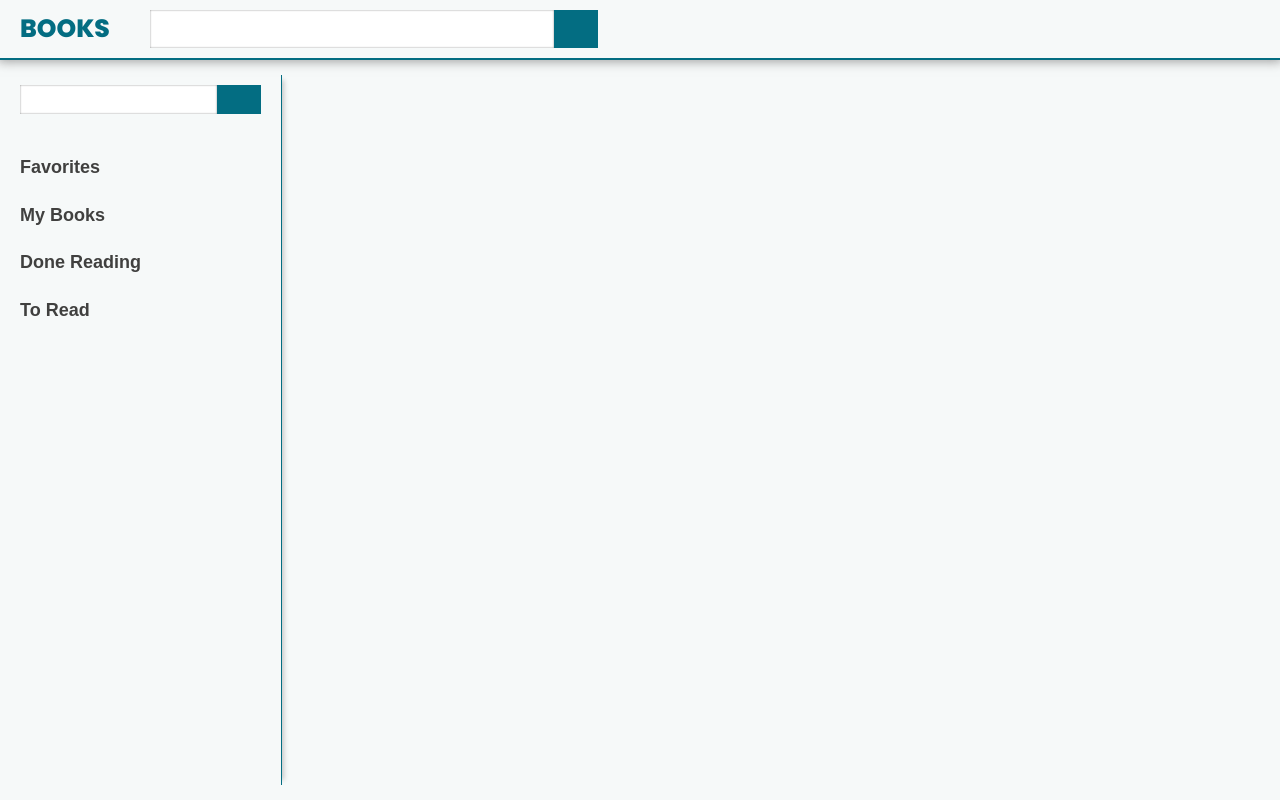
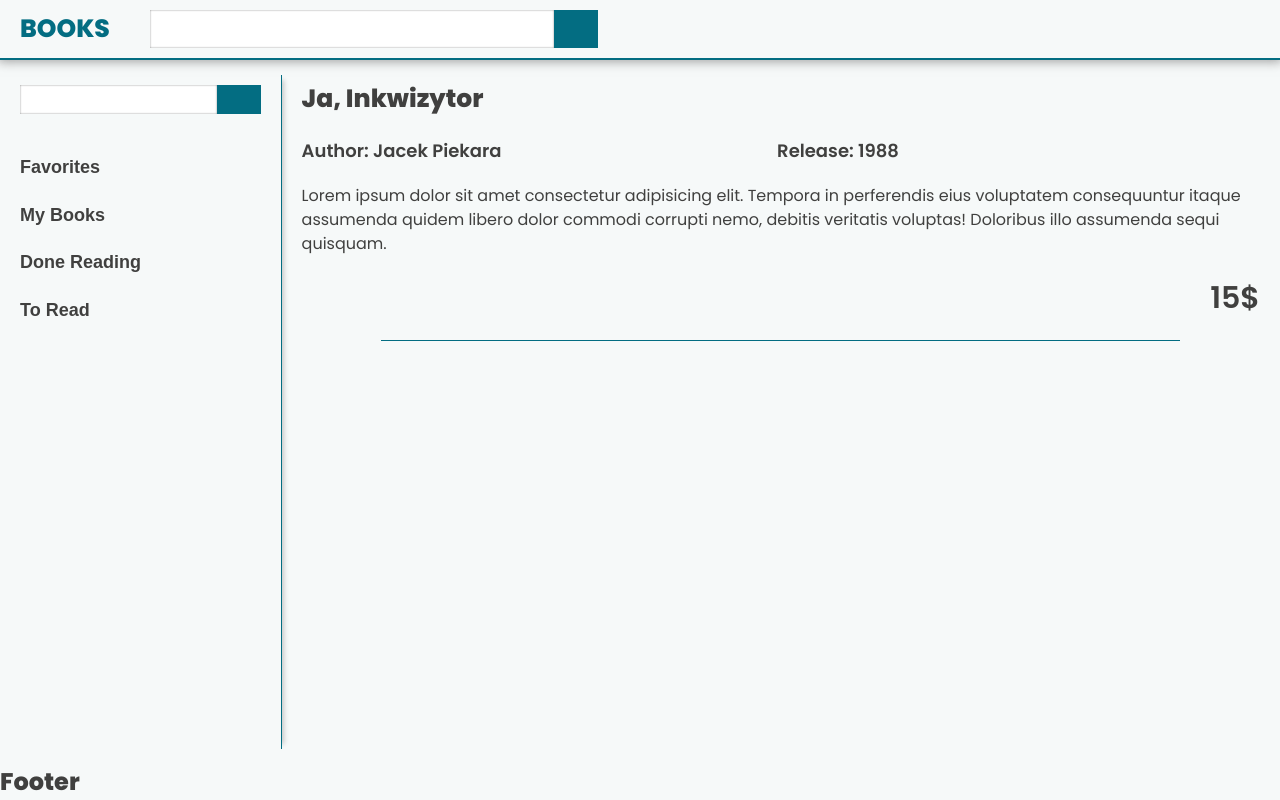
Before and after one commit to broccoli88/Vue-book-library, a Vue app: page / in a window 1280 px wide. Built offline with nearby package versions, Linux system fonts and the light colour scheme; some icons are missing.

Commit message:
Added MainTab component + style

```diff
--- /dev/null
+++ b/src/components/MainTab.vue
@@ -0,0 +1,85 @@
+<template>
+    <div class="main-tab">
+        <p class="title">Ja, Inkwizytor</p>
+        <p class="author">Author: Jacek Piekara</p>
+        <p class="release">Release: 1988</p>
+
+        <p class="description">
+            Lorem ipsum dolor sit amet consectetur adipisicing elit. Tempora in
+            perferendis eius voluptatem consequuntur itaque assumenda quidem
+            libero dolor commodi corrupti nemo, debitis veritatis voluptas!
+            Doloribus illo assumenda sequi quisquam.
+        </p>
+
+        <p class="price">15$</p>
+    </div>
+</template>
+<script setup></script>
+<style scoped>
+.main-tab {
+    width: 100%;
+
+    padding: var(--padding-panel);
+
+    display: grid;
+    grid-template-columns: repeat(2, auto);
+    grid-template-rows: auto;
+    grid-template-areas:
+        "title title "
+        "author release"
+        "description description"
+        ". price";
+
+    position: relative;
+}
+
+.main-tab::after {
+    content: "";
+    display: inline-block;
+    background-color: var(--color-primary);
+
+    position: absolute;
+    width: 80%;
+    height: 1px;
+    bottom: 0;
+    left: 10%;
+}
+
+.main-tab > p {
+    padding: 1rem 0;
+}
+
+.title {
+    grid-area: title;
+
+    font-size: 2.5rem;
+    font-weight: 800;
+}
+
+.author,
+.release {
+    font-size: 1.8rem;
+    font-weight: 600;
+}
+
+.author {
+    grid-area: author;
+}
+
+.release {
+    grid-area: release;
+}
+
+.description {
+    grid-area: description;
+}
+
+.price {
+    grid-area: price;
+
+    font-size: 3rem;
+    font-weight: 600;
+
+    justify-self: end;
+}
+</style>
--- a/src/views/HomeView.vue
+++ b/src/views/HomeView.vue
@@ -35,13 +35,21 @@
 
         <!-- MAIN -->
 
+        <main class="main-panel">
+            <MainTab></MainTab>
+        </main>
+
         <!-- FOOTER -->
+        <footer class="footer-panel">
+            <h2>Footer</h2>
+        </footer>
     </div>
 </template>
 
 <script setup>
 import SearchButton from "../components/SearchButton.vue";
 import NavigationButton from "../components/NavigationButton.vue";
+import MainTab from "../components/MainTab.vue";
 </script>
 
 <style scoped>
@@ -52,14 +60,14 @@ import NavigationButton from "../components/NavigationButton.vue";
     display: grid;
     grid-template-columns: minmax(20rem, 22vw) 1fr;
     grid-template-rows: auto 1fr auto;
-    /* grid-template-areas:
-  "header header"
-  "aside main""
-  "footer footer"; */
+    grid-template-areas:
+        "header header"
+        "aside main"
+        "footer footer";
 }
 
 .header-panel {
-    grid-column: 1 / 3;
+    grid-area: header;
 
     width: 100%;
     padding: var(--padding-panel);
@@ -90,6 +98,7 @@ input {
 }
 
 .aside-panel {
+    grid: aside;
     margin: 1.5rem 0;
 
     border-right: 1px solid var(--color-primary);
@@ -101,4 +110,12 @@ input {
 .aside-panel__search {
     padding: var(--padding-panel);
 }
+
+.main-panel {
+    grid-area: main;
+}
+
+.footer-panel {
+    grid-area: footer;
+}
 </style>
```
